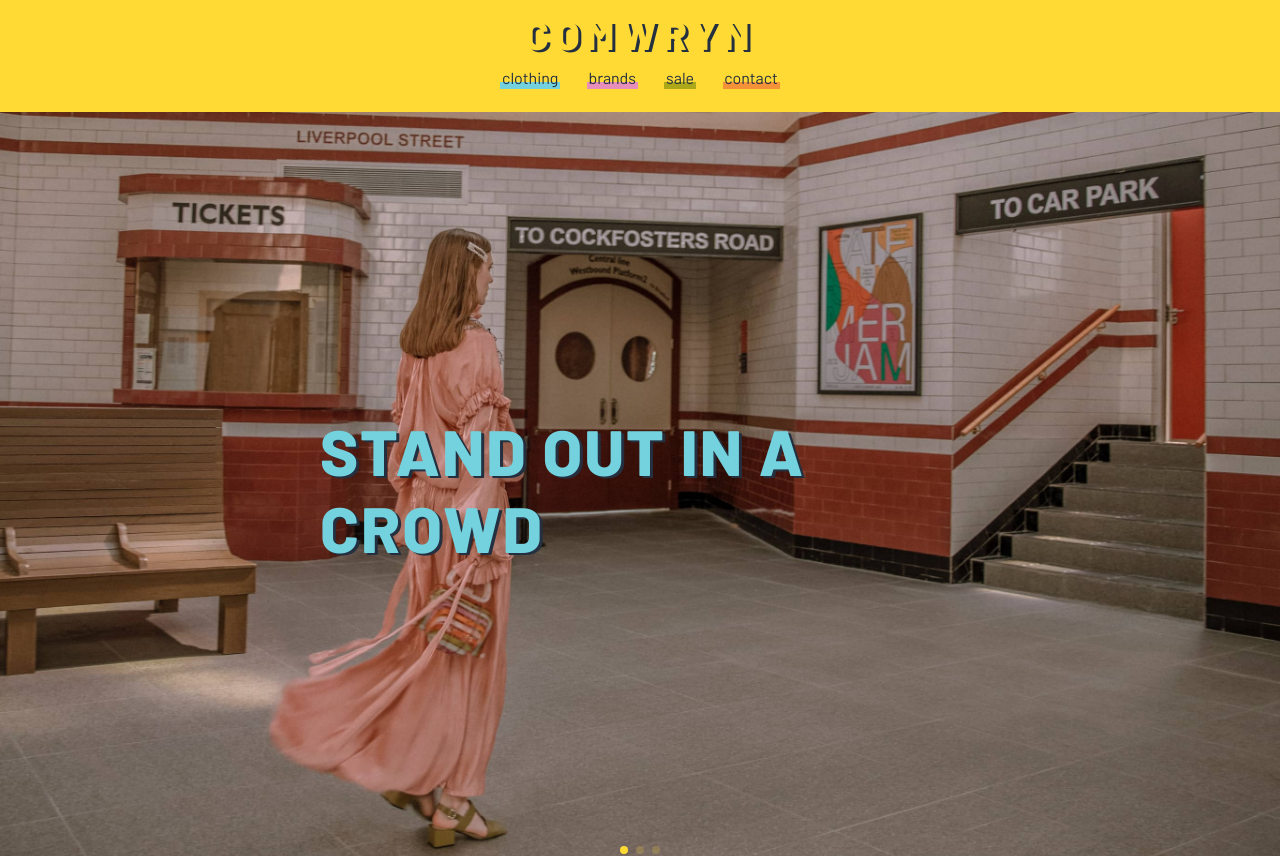
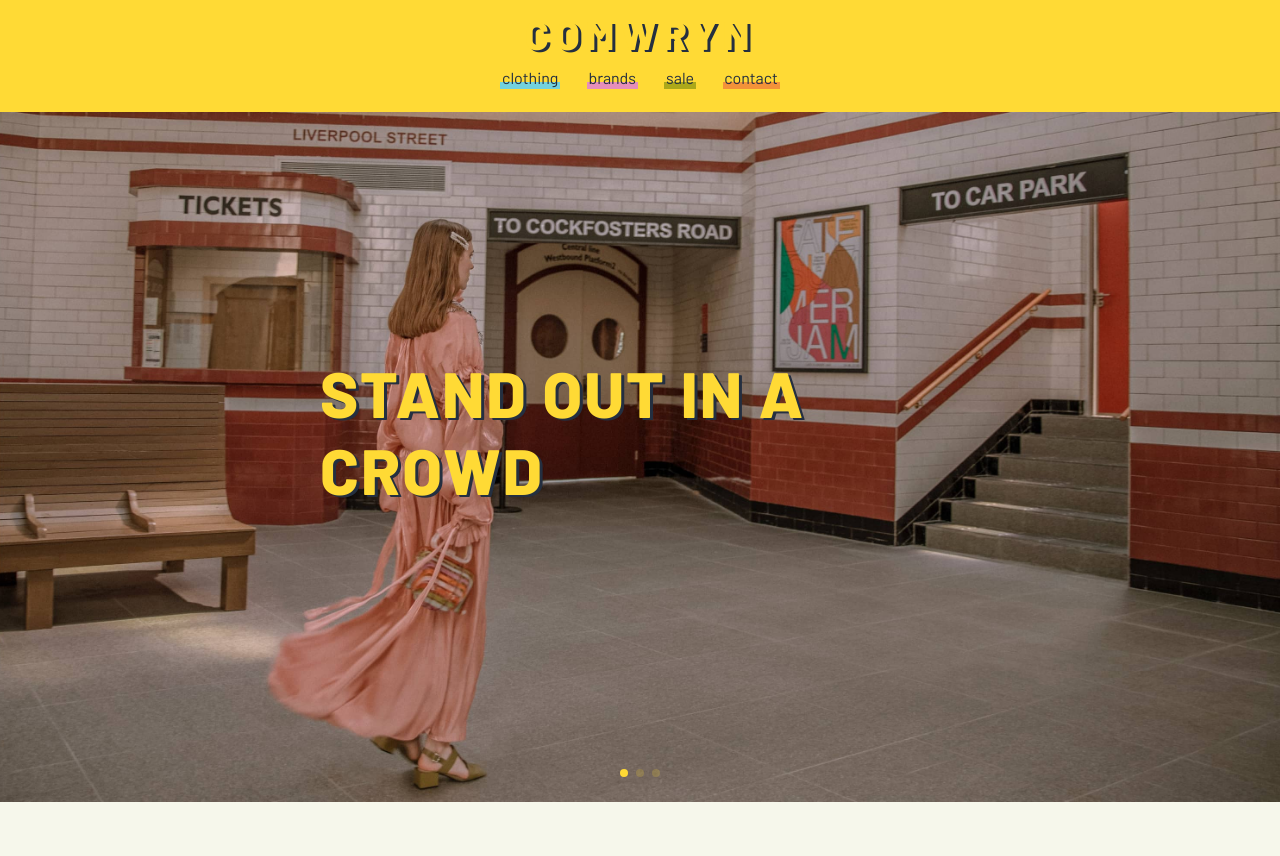
Before and after one commit to cameronteconway/store, a React (Vite) app: page / in a window 1280 px wide. Shown: the top 856 px of the page. Built offline with nearby package versions, Linux system fonts and the light colour scheme.

Commit message:
Banner style

```diff
--- a/src/styles/Banner.css
+++ b/src/styles/Banner.css
@@ -19,7 +19,7 @@
     width: 260px;
     text-transform: uppercase;
     font-size: 35px;
-    top: 50%;
+    top: 46%;
     left: 50%;
     transform: translateX(-50%) translateY(-50%);
     text-align: justify;
@@ -30,7 +30,7 @@
     object-position: 20%;
 }
 .banner-container .banner-slide-1 .banner-text {
-    color: var(--cyan);
+    color: var(--primary);
 }
 
 /* Banner 2 */
@@ -40,11 +40,17 @@
 
 /* Banner 3 */
 .banner-container .banner-slide-3 .banner-text {
-    color: var(--pink);
+    color: var(--primary);
 }
 
 .banner-container .swiper-pagination span.swiper-pagination-bullet {
     background-color: var(--primary);
+}
+.banner-container .swiper-pagination span.swiper-pagination-bullet {
+    background-color: var(--primary);
+}
+.banner-container .swiper-pagination {
+    bottom: 25px !important;
 }
 
 @media only screen and (min-width: 600px) {
@@ -66,8 +72,11 @@
 }
 
 @media only screen and (min-width: 992px) {
+    .banner-container {
+        height: 100vh;
+    }
     .banner-container .banner-slide .banner-img {
-        height: 750px;
+        height: calc(100vh - 110px);
     }
     .banner-container .banner-slide .banner-text {
         width: unset;
```
